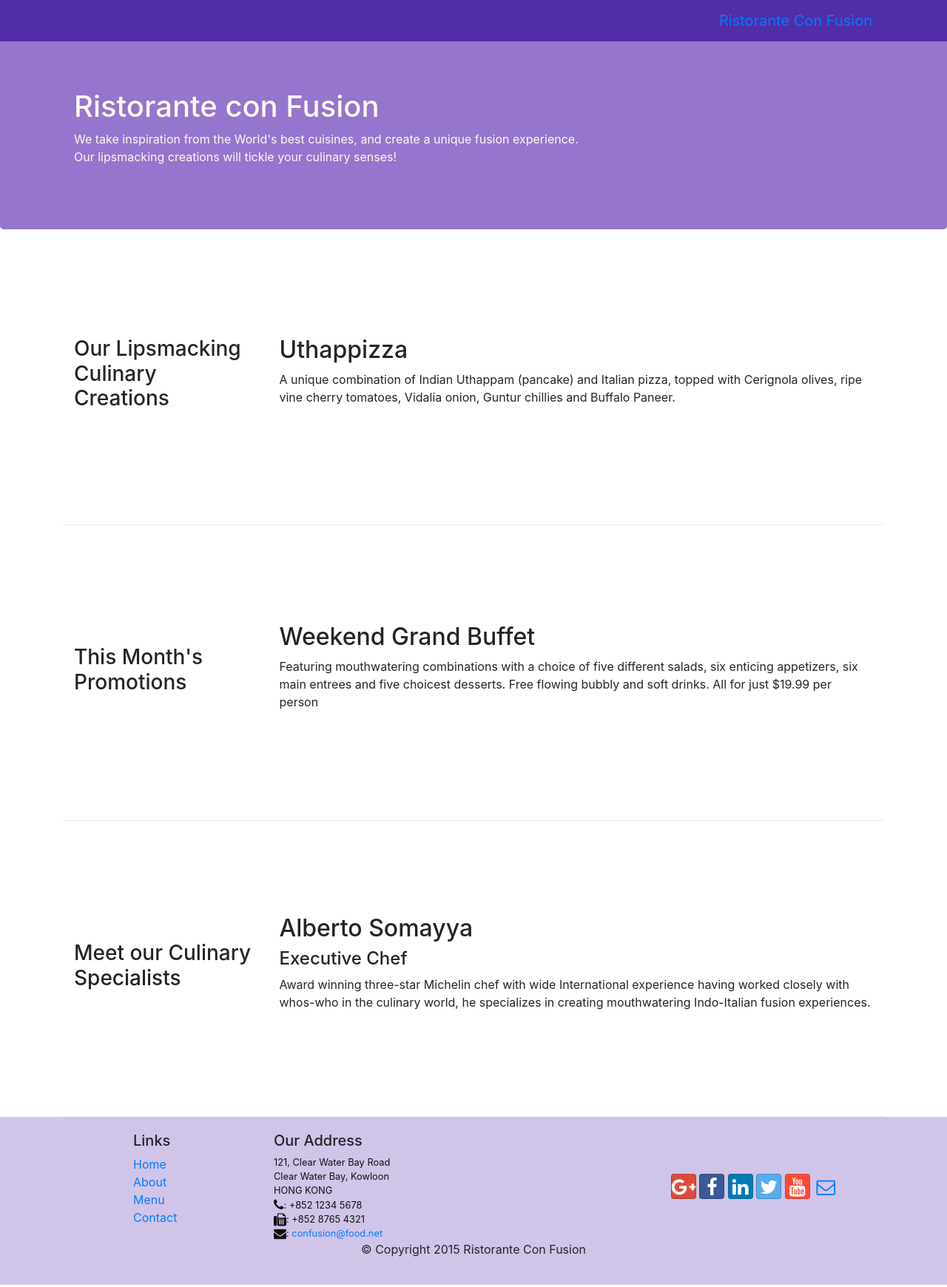
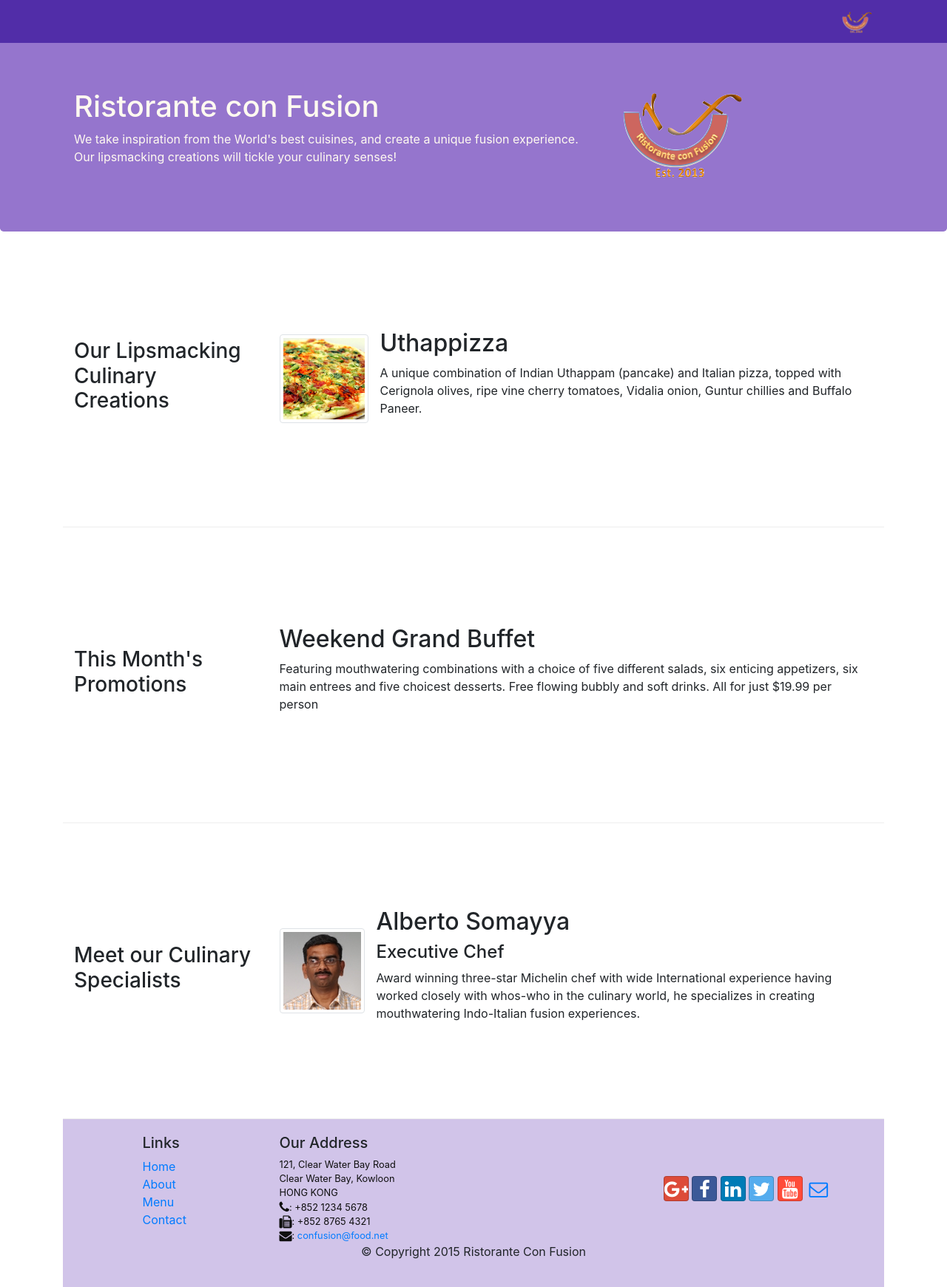
Before and after one commit to nikbharbal594/Bootstrap-4---Ristorante-Con-Fusion, a website: page index.html in a window 1280 px wide. Shown: the whole page at 74% size. Drawn offline with nearby package versions, Linux system fonts and the light colour scheme; files whose address does not match are found by name.

Commit message:
Images and Media

```diff
--- a/index.html
+++ b/index.html
@@ -22,7 +22,7 @@
         <button class="navbar-toggler" type="button" data-toggle="collapse" data-target="#Navbar">
           <span class="navbar-toggler-icon"></span>
         </button>
-        <a class="navbar-brand" href="#">Ristorante Con Fusion</a>
+        <a class="navbar-brand" href="#"><img src="img/logo.png" height="30" width="41"></a>
         <div class="collapse navbar-collapse" id="Navbar">
           <ul class="navbar-nav">
             <li class="nav-item active"><a class="nav-link" href="#"><span class="fa fa-home fa-lg"></span> Home</a></li>
@@ -41,7 +41,8 @@
                     <h1>Ristorante con Fusion</h1>
                     <p>We take inspiration from the World's best cuisines, and create a unique fusion experience. Our lipsmacking creations will tickle your culinary senses!</p>
                 </div>
-                <div class="col col-sm">
+                <div class="col col-sm align-self-center">
+                  <img src="img/logo.png" class="img-fluid">
                 </div>
             </div>
         </div>
@@ -53,9 +54,14 @@
                 <h3>Our Lipsmacking Culinary Creations</h3>
             </div>
             <div class="col-sm col-md flex-first">
-                <h2>Uthappizza</h2>
+                <div class="media">
+                  <img class="d-flex mr-3 img-thumbnail align-self-center" src="img/uthappizza.png" alt="uthappizza">
+                <div class="media-body">
+                  <h2 class="mt-0">Uthappizza</h2>
                   <div class="hidden-xs-down">
                      <p>A unique combination of Indian Uthappam (pancake) and Italian pizza, topped with Cerignola olives, ripe vine cherry tomatoes, Vidalia onion, Guntur chillies and Buffalo Paneer.</p>
+                  </div>
+                </div>
                 </div>
            </div>
          </div>
@@ -78,13 +84,19 @@
                 <h3>Meet our Culinary Specialists</h3>
            </div>
            <div class="col-sm col-md flex-first">
-                <h2>Alberto Somayya</h2>
+           <div class="media">
+           <img class="d-flex mr-3 img-thumbnail align-self-center" src="img/alberto.png" alt="albertosomayya">
+           <div class="media-body">
+
+                <h2 class="mt-0">Alberto Somayya</h2>
                 <h4>Executive Chef</h4>
                 <div class="hidden-xs-down">
                    <p>Award winning three-star Michelin chef with wide International experience having worked closely with whos-who in the culinary world, he specializes in creating mouthwatering Indo-Italian fusion experiences. </p>
                 </div>
             </div>
           </div>
+         </div>
+
        </div>
 
     <footer class="footer">
```
Also changed, not shown: aboutus.html (+3 -2 lines), contactus.html (+3 -2 lines), img/alberto.png (added), img/buffet.png (added), img/logo.png (added), img/uthappizza.png (added). Lines whose indentation alone changed are shown as unchanged.
